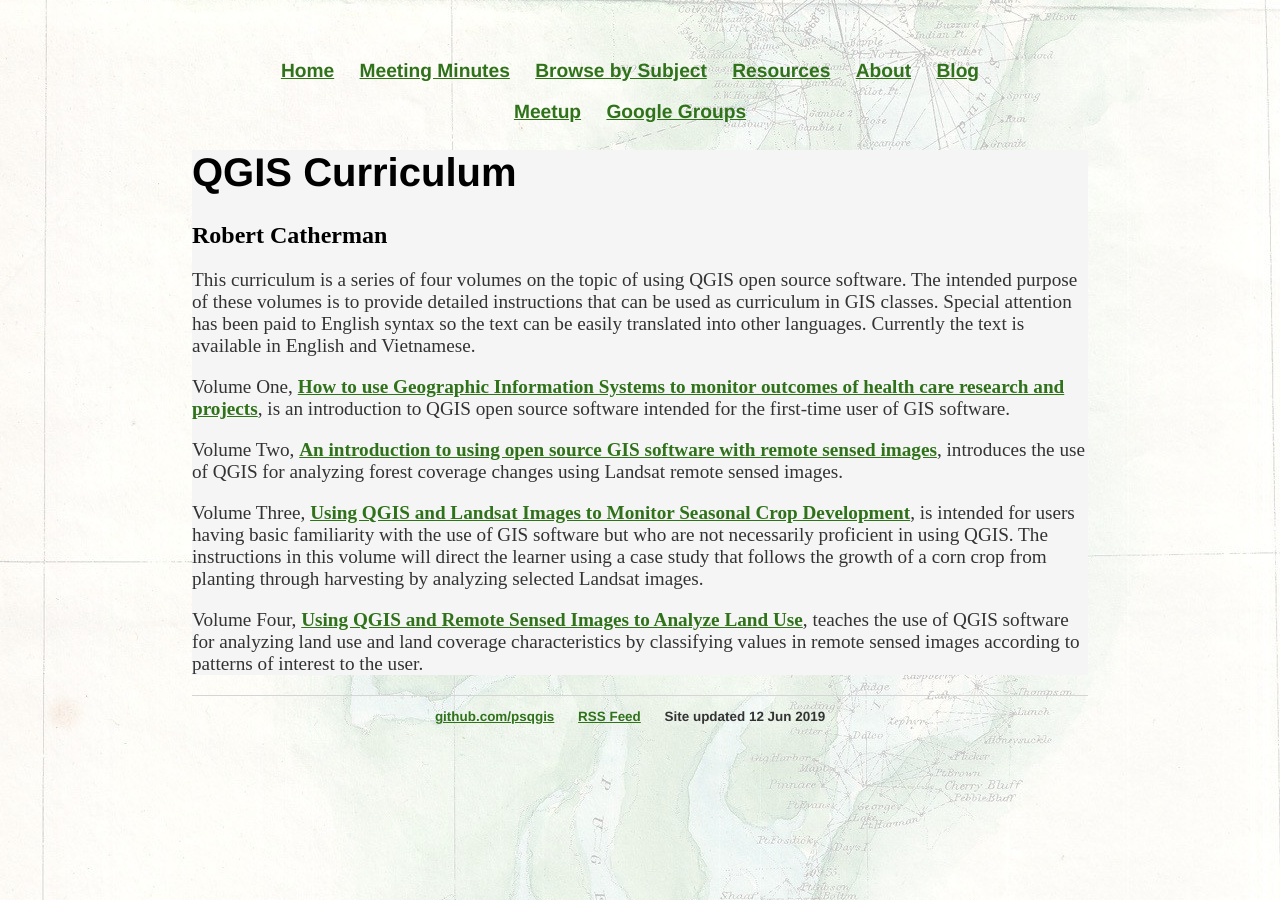
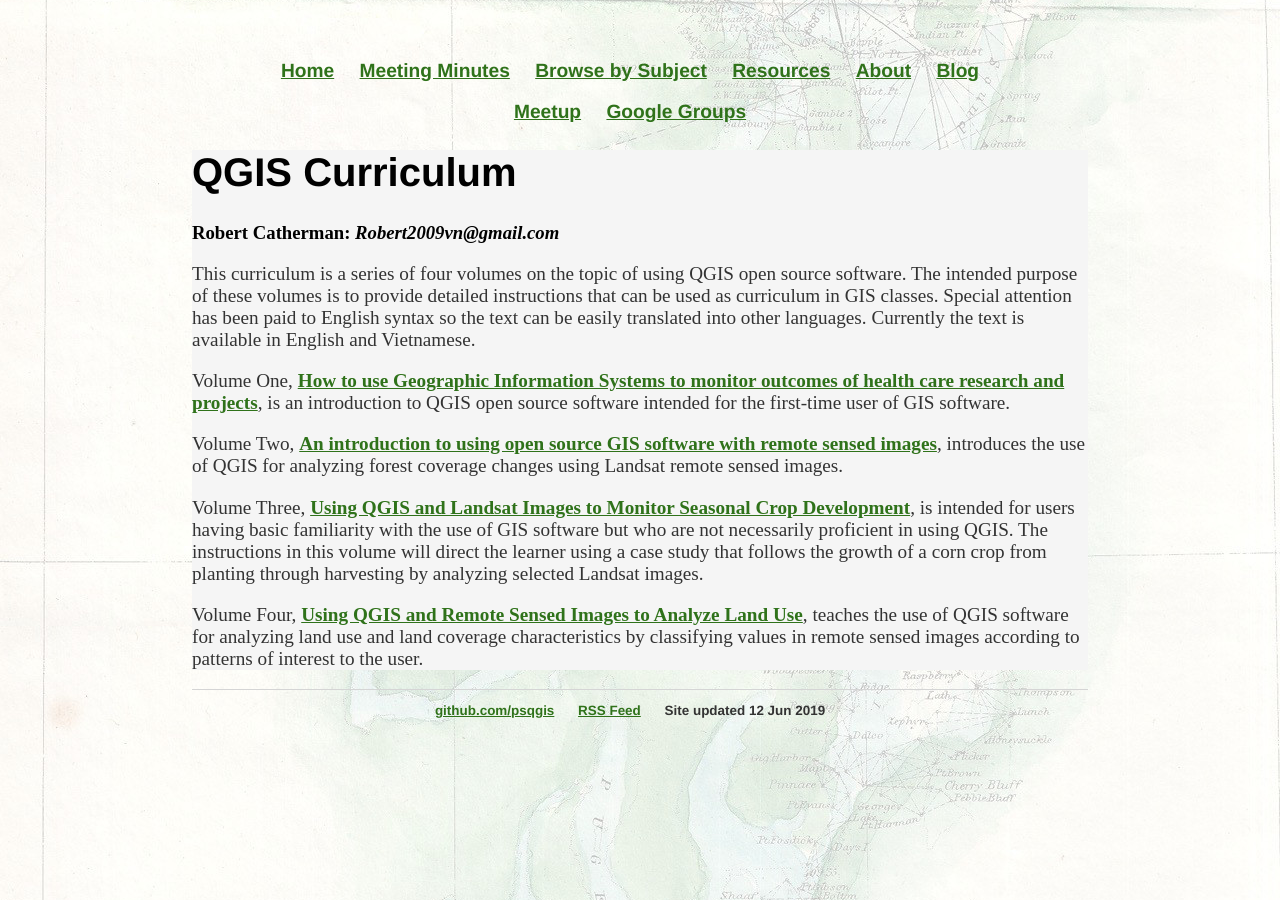
Before and after one commit to psqgis/psqgis.github.io, a Jekyll site: the page built from curriculum.html, in a window 1280 px wide. Built offline with Jekyll 4.4.1, drawn with Linux system fonts in a browser that asks for light colours.

Commit message:
Added Bob's e-mail to qgis curriculum

```diff
--- a/curriculum.html
+++ b/curriculum.html
@@ -4,7 +4,7 @@
 ---
 <div class="blurb">
   <h1>{{ page.title }}</h1>
-  <h2> Robert Catherman</h2>
+  <h3>Robert Catherman: <em>Robert2009vn@gmail.com</em></h3>
 	<p>This curriculum is a series of four volumes on the topic of using QGIS open source software. The intended purpose of these volumes is to provide detailed instructions that can be used as curriculum in GIS classes. Special attention has been paid to English syntax so the text can be easily translated into other languages. Currently the text is available in English and Vietnamese.</p>
 	<p>Volume One, <a href="/downloads/QGIS_Vol_1_Intro_English_1-4.docx
 "><strong>How to use Geographic Information Systems to monitor outcomes of health care research and projects</strong></a>, is an introduction to QGIS open source software intended for the first-time user of GIS software.</p>
```
